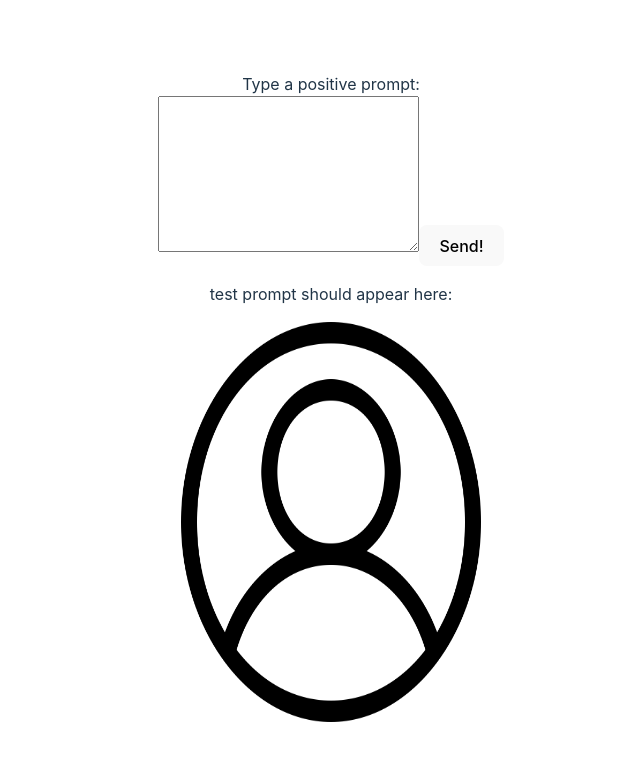
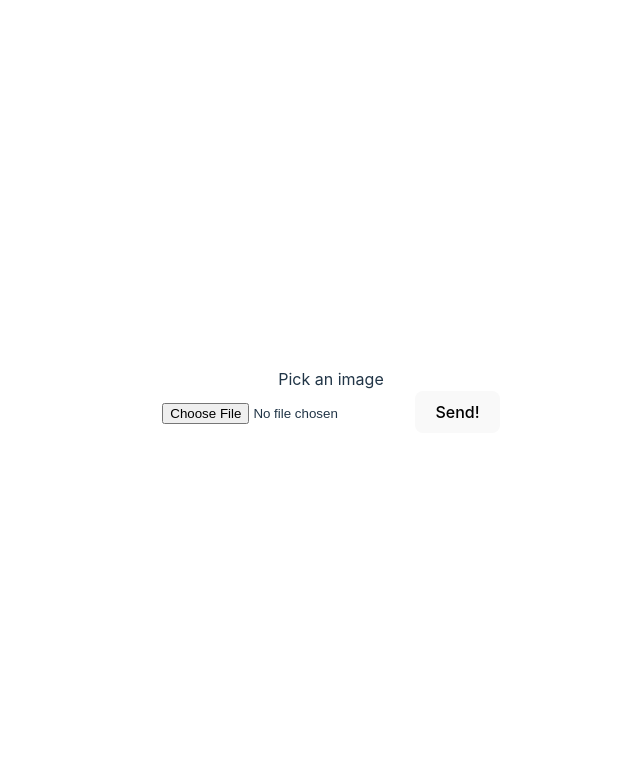
Before and after one commit to andrei-g-git/cape-swap, a React (Vite) app: page / in a window 1280 px wide. Shown: the top 760 px of the page, without its empty margins (309-949 px from the left). Built offline with nearby package versions, Linux system fonts and the light colour scheme.

Commit message:
add image post form

```diff
--- a/src/App.tsx
+++ b/src/App.tsx
@@ -1,4 +1,5 @@
 import './App.css'
+import TestImage from './features/test-image'
 import { TestPrompt } from './features/test-prompt'
 
 function App() {
@@ -6,7 +7,7 @@ function App() {
 
   return (
     <>
-      <TestPrompt />
+      <TestImage />
     </>
   )
 }
--- /dev/null
+++ b/src/features/test-image.tsx
@@ -0,0 +1,78 @@
+import { useRef, useState } from "react";
+
+
+function TestImage(props: any) {
+    const [image, setImage] = useState<File>(new File([], "pseudo-empty-image"));
+    const [prompt, setPrompt] = useState("");
+    //const inputFile = useRef<HTMLInputElement>(null);
+
+
+    return (
+        <>
+            <label>Pick an image</label>
+            <form
+                onSubmit={handleSubmit(image, prompt)}
+            >
+                <input
+                    onChange={handleUpload(setImage)}
+                    type="file"
+                    accept="image/jpeg"
+                    name="Browse"
+                    //ref={inputFile}
+                    //style={{display: "none"}}
+                />
+                <button
+                    type="submit"
+                    value="Send!"
+                >
+                    Send!
+                </button>
+            </form>
+        </>
+    )
+}
+
+export const handleOpenFilePicker = (inputFile: React.RefObject<HTMLInputElement>) => {
+    if(inputFile.current)
+        inputFile.current.click()
+}
+
+export const handleUpload = (setImage: React.Dispatch<React.SetStateAction<File>>) => {
+    return (event: React.ChangeEvent<HTMLInputElement>) => {
+        console.log("INSIDE HANDLE-UPLOAD")
+        console.log("EVENT TARGET FILES:   ", event.target.files)
+        console.log("files len:   ", event.target.files?.length)
+        if(event.target.files){
+                console.log("CHECK PASSED, file 0 is:   ", event.target.files[0])
+            setImage(event.target.files[0]);
+        }
+    }
+}
+
+export const handleSubmit = (image: File, prompt: string) => { //File extends Blob
+    return (event: any) => {
+        event.preventDefault();
+
+        //const body = {image: image}
+        const data = new FormData();
+        data.append("prompt", prompt);
+        //data.append("image", JSON.stringify(image));
+        data.append("image", image);
+
+        console.log(data)
+
+        const response = fetch(
+            "http://localhost:5000/diffusers/inpaint",
+            {
+                method: "POST",
+                mode: "cors",
+                // headers: {
+                //     "Content-Type": "image/jpeg"
+                // },
+                body: data
+            }
+        )
+    }
+}
+
+export default TestImage
```
